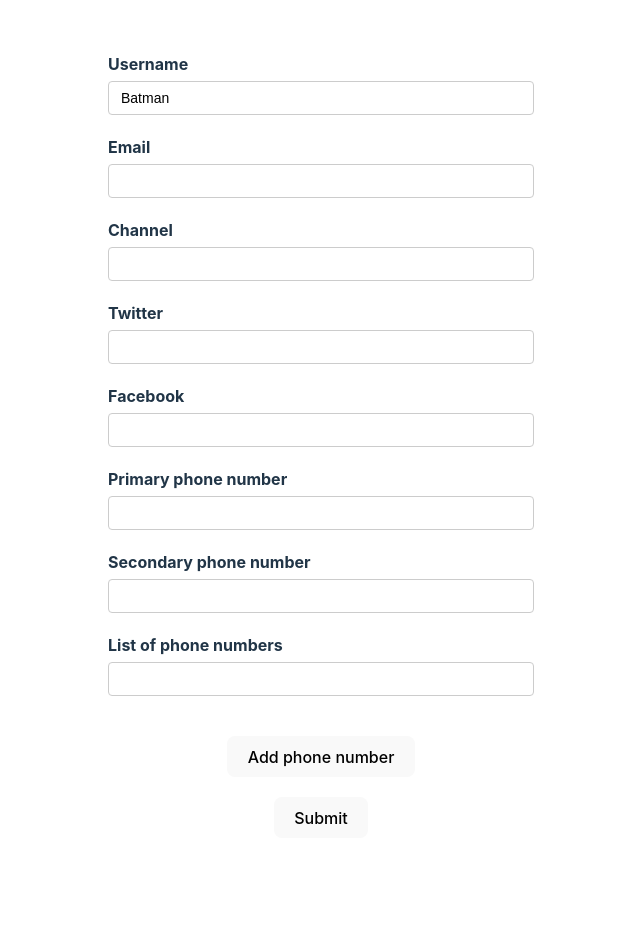
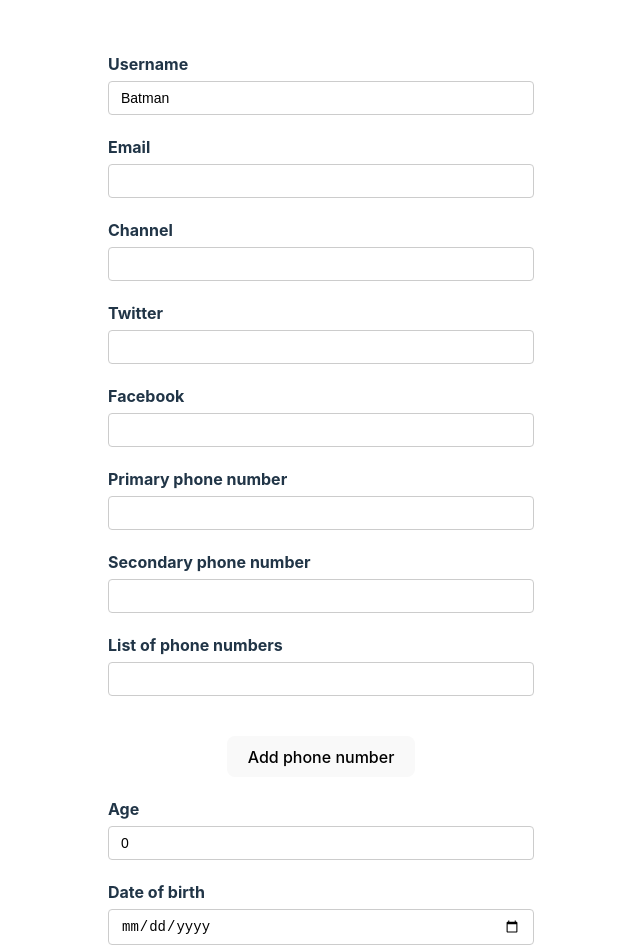
Before and after one commit to Shahrukh-elRed/react-hook-form-demo, a React (Create React App) app: page / in a window 1280 px wide. Shown: the top 952 px of the page, without its empty margins (319-959 px from the left). Before the commit the page ends 870 px from the top, so only its background shows below. Built offline with nearby package versions, Linux system fonts and the light colour scheme.

Commit message:
numeric and date values

```diff
--- a/src/components/YoutubeForm.js
+++ b/src/components/YoutubeForm.js
@@ -25,6 +25,8 @@
         },
         phoneNumbers: ["", ""],
         phNumbers: [{ number: "" }],
+        age: 0,
+        dob: new Date(),
       },
   });
   const { errors } = formState;
@@ -137,6 +139,32 @@
           </div>
         </div>
 
+        <div className="form-control">
+          <label htmlFor="age">Age</label>
+          <input
+            type="number"
+            id="age"
+            {...register("age", {
+              valueAsNumber: true,
+              required: { value: true, message: "Age is required" },
+            })}
+          />
+          <p className="error">{errors.age?.message}</p>
+        </div>
+
+        <div className="form-control">
+          <label htmlFor="dob">Date of birth</label>
+          <input
+            type="date"
+            id="dob"
+            {...register("dob", {
+              valueAsDate: true,
+              required: { value: true, message: "Date of birth is required" },
+            })}
+          />
+          <p className="error">{errors.dob?.message}</p>
+        </div>
+
         <button>Submit</button>
       </form>
       <DevTool control={control} />
```
